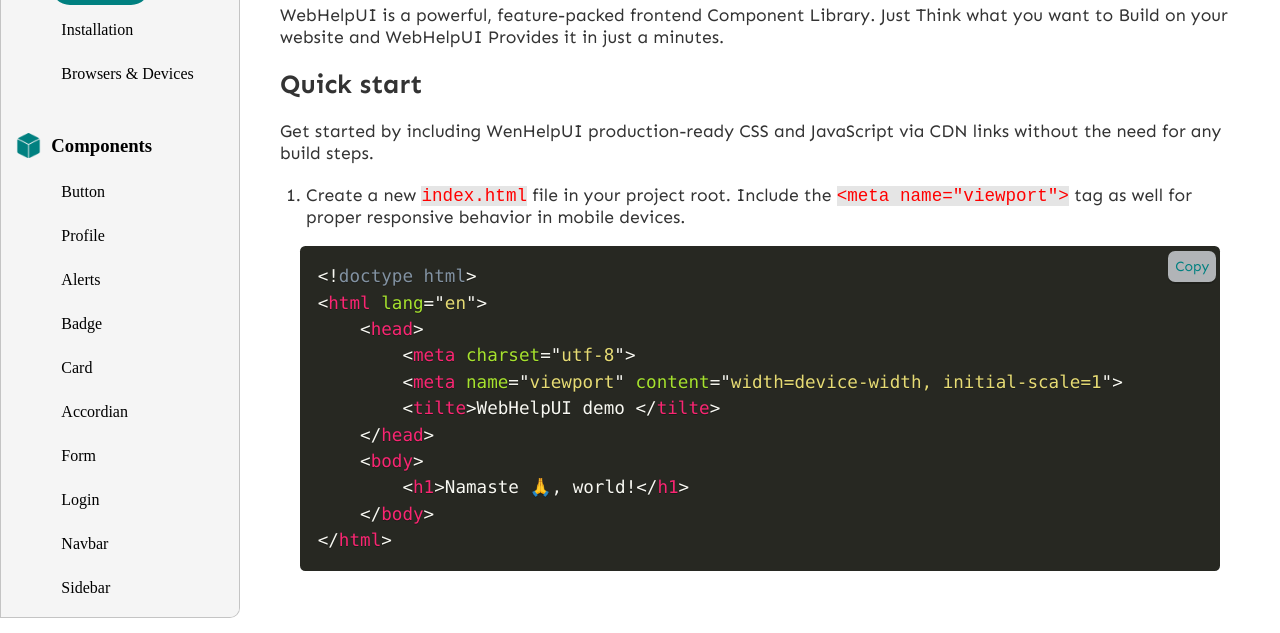
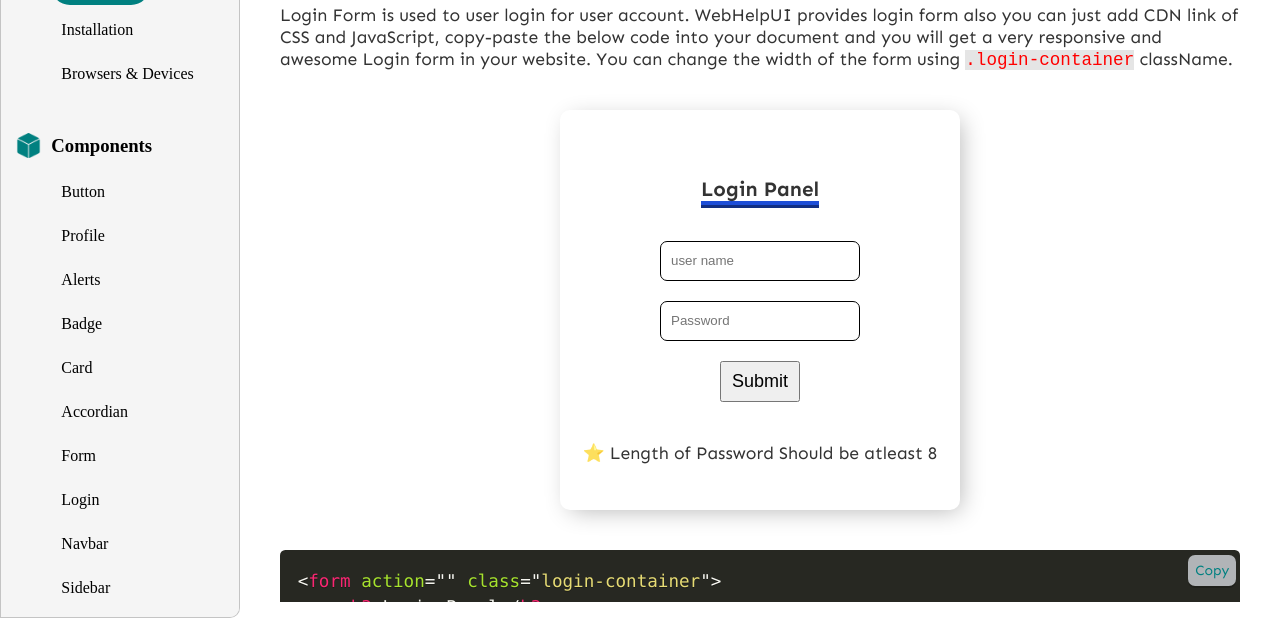
Before and after one commit to niketvns/webHelp-UI, a plain HTML site: page html/documentation.html in a window 1280 px wide. Shown: the part 167-800 px from the top of the page. Drawn offline with Linux system fonts and the light colour scheme.

Commit message:
docs: login form added

```diff
--- /dev/null
+++ b/css/login.css
@@ -0,0 +1,45 @@
+.main-login-container {
+    margin: 40px 0px;
+    display: flex;
+    justify-content: center;
+}
+
+.login-container {
+    width: 400px;
+    height: 400px;
+    display: flex;
+    flex-direction: column;
+    justify-content: center;
+    align-items: center;
+    gap: 20px;
+    box-shadow: 5px 5px 25px -5px #0000004d;
+    border-radius: 10px;
+}
+
+.login-container h3 span {
+    border-bottom: 2mm ridge #1d4ed8;
+}
+
+.login-container input {
+    width: 200px;
+    height: 40px;
+    padding: 10px;
+    border-radius: 7px;
+    border: 0.2px solid black;
+}
+
+.login-container input:focus {
+    outline: 2px solid #1d4ed8;
+}
+
+.login-container button {
+    width: 80px;
+    font-size: 18px;
+    padding: 8px 10px;
+    cursor: pointer;
+}
+
+.login-container p,
+.login-container .result {
+    text-align: center;
+}
--- a/css/webhelpui.use.css
+++ b/css/webhelpui.use.css
@@ -7,6 +7,7 @@
 @import url("/css/card.css");
 @import url("/css/accordian.css");
 @import url("/css/form.css");
+@import url("/css/login.css");
 
 :root {
     --nav-color: rgb(177, 180, 183);
--- a/html/documentation.html
+++ b/html/documentation.html
@@ -148,7 +148,7 @@
         </div>
 
         <div class="right-docs">
-            <div class="visible docs-component" id="introduction-docs">
+            <div class="invisible docs-component" id="introduction-docs">
                 <h1>Getting Started with WebHelpUI</h1>
                 <p>WebHelpUI is a powerful, feature-packed frontend Component Library. Just Think what you want to Build
                     on your website and WebHelpUI Provides it in just a
@@ -986,6 +986,36 @@
 
             </div>
 
+            <div class="visible docs-component" id="login-docs">
+                <h1>Login</h1>
+                <p>Login Form is used to user login for user account. WebHelpUI provides login form also you
+                    can just add CDN link of CSS and JavaScript, copy-paste the below code into your document and you
+                    will get a
+                    very responsive and awesome Login form in your website. You can change the width of the form using
+                    <code>.login-container</code> className.
+                </p>
+
+                <div class="main-login-container">
+                    <form action="" class="login-container">
+                        <h3><span>Login Panel</span></h3>
+                        <input id="userName" type="text" placeholder="user name" required autocomplete="off">
+                        <input id="password" type="password" placeholder="Password" required>
+                        <button type="submit">Submit</button>
+                        <div class="result"></div>
+                        <p>⭐ Length of Password Should be atleast 8</p>
+                    </form>
+                </div>
+
+                <pre class="language-html"><code>&lt;form action="" class="login-container"&gt;
+    &lt;h3&gt;Login Panel&lt;/h3&gt;
+    &lt;input id="userName" type="text" placeholder="user name" required autocomplete="off"&gt;
+    &lt;input id="password" type="password" placeholder="Password" required&gt;
+    &lt;button type="submit"&gt;Submit&lt;/button&gt;
+    &lt;div class="result"&gt;&lt;/div&gt;
+    &lt;p&gt;⭐ Length of Password Should be atleast 8&lt;/p&gt;
+&lt;/form&gt;</code></pre>
+            </div>
+
 
         </div>
     </div>
--- a/js/webhelpui.use.js
+++ b/js/webhelpui.use.js
@@ -58,7 +58,7 @@
 
 
 const docsVisibility = (val) => {
-    if (val < 10) {
+    if (val < 11) {
         let current = document.querySelector(".right-docs .visible");
         current.className = current.className.replace("visible", "invisible");
         docsComponent[val].className = docsComponent[val].className.replace("invisible", "visible");
@@ -145,3 +145,38 @@
         });
     }
 }
+
+
+
+// Login form
+
+let loginUserName = document.querySelector(".login-container #userName")
+let loginPassword = document.querySelector(".login-container #password")
+let loginBtn = document.querySelector(".login-container button")
+let result = document.querySelector(".login-container .result")
+let p = document.querySelector(".login-container p")
+
+
+if (loginBtn) {
+    loginBtn.addEventListener("click", checkPassword)
+}
+
+function checkPassword() {
+    if (loginUserName.value.length != 0 && loginPassword.value.length != 0) {
+        if (loginPassword.value.length < 8) {
+            result.innerHTML = "Not Valid Password"
+            result.style.color = "red"
+            loginPassword.style.outline = "3px solid red"
+            loginUserName.style.outline = "3px solid red"
+            p.innerHTML = "❌ Length of Password Should be atleast 8"
+            p.style.color = "red"
+        } else {
+            result.innerHTML = "<p><i><b>Success 👍</b></i></p>"
+            result.style.color = "green"
+            loginPassword.style.outline = "3px solid green"
+            loginUserName.style.outline = "3px solid green"
+            p.innerHTML = "✔️ Length of Password Should be atleast 8"
+            p.style.color = "green"
+        }
+    }
+}
```
